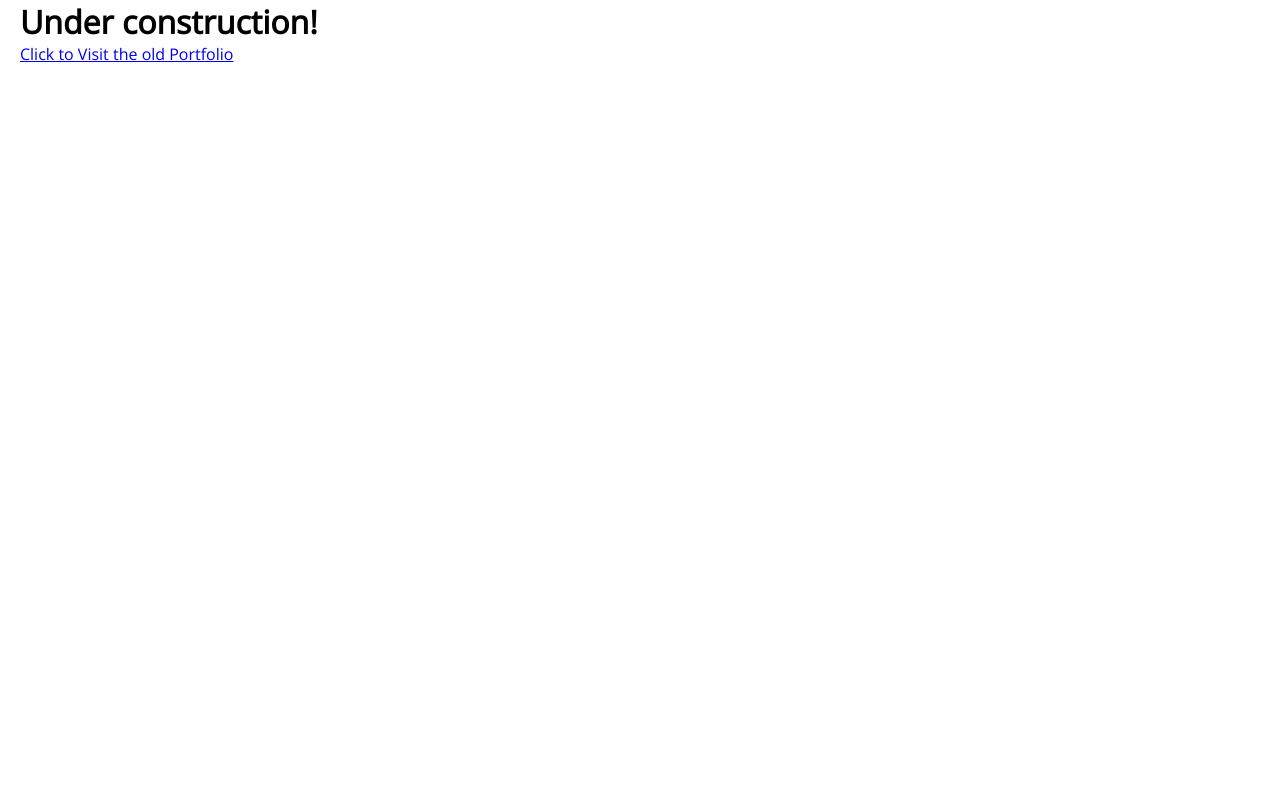
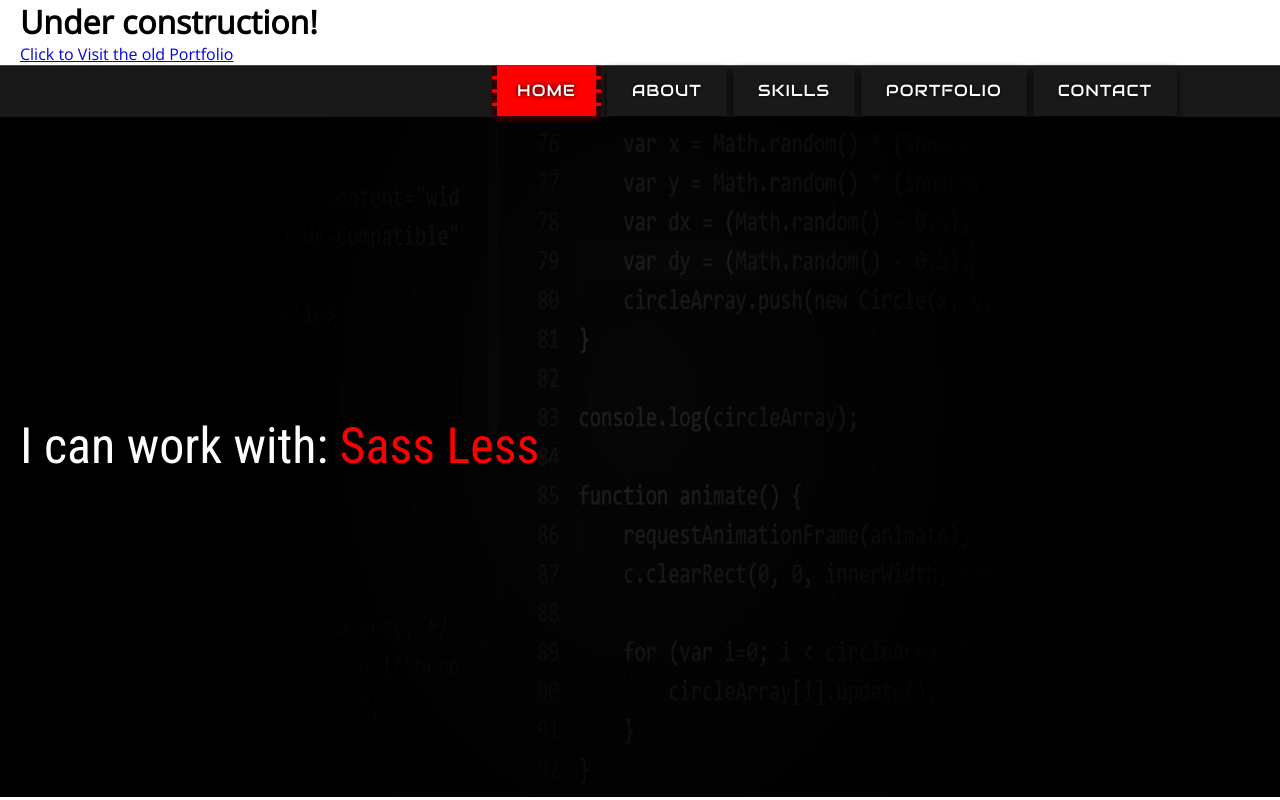
Before and after one commit to CoDemented/portfolio, a plain HTML site: page index.html in a window 1280 px wide. Drawn offline with nearby package versions, Linux system fonts and the light colour scheme; a web font is replaced by a local one.

Commit message:
updated hero

```diff
--- /dev/null
+++ b/dist/css/config.css
@@ -0,0 +1,23 @@
+@import url("https://fonts.googleapis.com/css?family=Open+Sans|Roboto+Condensed|Ubuntu&display=swap");
+@import url("https://fonts.googleapis.com/css?family=Audiowide|Staatliches|Teko|Viga&display=swap");
+* {
+  margin: 0;
+  padding: 0;
+  box-sizing: border-box; }
+
+html {
+  font-family: "Open Sans", sans-serif;
+  font-size: 62.5%; }
+
+body {
+  font-size: 1.6rem; }
+
+.container {
+  max-width: 1280px;
+  margin: 0 auto;
+  padding: 0 20px; }
+
+.container-fs {
+  max-width: 100%; }
+
+/*# sourceMappingURL=config.css.map */
--- a/dist/css/main.css
+++ b/dist/css/main.css
@@ -1,4 +1,5 @@
 @import url("https://fonts.googleapis.com/css?family=Open+Sans|Roboto+Condensed|Ubuntu&display=swap");
+@import url("https://fonts.googleapis.com/css?family=Audiowide|Staatliches|Teko|Viga&display=swap");
 * {
   margin: 0;
   padding: 0;
@@ -19,4 +20,63 @@ body {
 .container-fs {
   max-width: 100%; }
 
+nav {
+  width: 100%;
+  height: 52px;
+  background: rgba(0, 0, 0, 0.9);
+  border-top: 1px solid rgba(255, 255, 255, 0.2);
+  position: sticky;
+  top: 0; }
+
+nav ul {
+  display: flex;
+  margin: 0;
+  padding: 0 100px;
+  float: right; }
+
+nav ul li {
+  list-style: none; }
+
+nav ul li a {
+  font-family: 'Audiowide', cursive;
+  color: #fff;
+  display: block;
+  padding: 0 20px;
+  margin: 0 3px;
+  text-decoration: none;
+  text-transform: uppercase;
+  line-height: 50px;
+  box-shadow: 0 5px 8px 0px #000;
+  /* transition:  100ms ease-out; */
+  border-right: 5px dashed transparent;
+  border-left: 5px dashed transparent;
+  text-shadow: 0 0 5px #000000;
+  letter-spacing: 1px; }
+
+nav ul li a.selected, nav ul li a:hover {
+  background: #f00;
+  border-right: 5px dashed rgba(0, 0, 0, 0.8);
+  border-left: 5px dashed rgba(0, 0, 0, 0.8);
+  box-shadow: 0 7px 5px -3px #420000;
+  animation: lrshed 600ms ease-out; }
+
+@keyframes lrshed {
+  0% {
+    box-shadow: 0px 5px 3px -3px #ffffff, -2000px 5px 3px -3px #f00, 1000px 5px 3px -3px #f00; } }
+.hero {
+  background: url(../imgs/codeBgCanvas.jpg);
+  background-attachment: fixed;
+  background-size: 100% 100%; }
+  .hero .hero-text-box {
+    padding: 300px 0; }
+
+.typer {
+  font-family: "Roboto Condensed", sans-serif;
+  text-shadow: 0 0 5px #000000;
+  font-weight: 100; }
+  .typer span {
+    color: #f00;
+    text-shadow: 0 0 5px #000000;
+    text-transform: initial; }
+
 /*# sourceMappingURL=main.css.map */
--- /dev/null
+++ b/dist/css/main.min.css
@@ -0,0 +1 @@
+@import url(https://fonts.googleapis.com/css?family=Open+Sans|Roboto+Condensed|Ubuntu&display=swap);*{margin:0;padding:0;box-sizing:border-box}html{font-family:"Open Sans",sans-serif;font-size:62.5%}body{font-size:1.6rem}.container{max-width:1280px;margin:0 auto;padding:0 20px}.container-fs{max-width:100%}.hero{background:url(../imgs/heroBg.jpg)}
--- a/dist/sass/config.scss
+++ b/dist/sass/config.scss
@@ -1,6 +1,8 @@
 @import url('https://fonts.googleapis.com/css?family=Open+Sans|Roboto+Condensed|Ubuntu&display=swap');
+@import url('https://fonts.googleapis.com/css?family=Audiowide|Staatliches|Teko|Viga&display=swap');
+
 // ------------ Theme Colors
-$cp: #fff;
+$cp: #f00;
 $cpHover: #fff;
 $cs: #fff;
 $csHover: #fff;
--- a/dist/sass/main.scss
+++ b/dist/sass/main.scss
@@ -1 +1,27 @@
 @import "config.scss";
+@import "nav.scss";
+
+.hero {
+    background: url(../imgs/codeBgCanvas.jpg);
+    background-attachment: fixed;
+    background-size: 100% 100%;
+
+    .hero-text-box {
+        padding: 300px 0;
+    }
+}
+
+.typer {
+    font-family: $font1;
+    // font-family: 'Viga', sans-serif;
+    // font-family: 'Staatliches', cursive;
+    // font-family: 'Audiowide', cursive;
+    text-shadow: 0 0 5px #000000;
+    font-weight: 100;
+
+    span {
+        color: $cp;
+        text-shadow: 0 0 5px #000000;
+        text-transform: initial;
+    }
+}
--- /dev/null
+++ b/dist/sass/nav.scss
@@ -0,0 +1,50 @@
+nav {
+    width: 100%;
+    height: 52px;
+    background: rgba(0,0,0,.9);
+    border-top: 1px solid rgba(255,255,255,.2);
+    // border-bottom: 1px solid #f00;
+    position: sticky;
+    top: 0;
+}
+nav ul {
+    display: flex;
+    margin: 0;
+    padding: 0 100px;
+    float: right;
+    }
+
+    nav ul li {
+        list-style: none;
+    }
+    nav ul li a {
+        font-family: 'Audiowide', cursive;
+        color: #fff;
+        display: block;
+        padding: 0 20px;
+        margin: 0 3px;
+        text-decoration: none;
+        text-transform: uppercase;
+        line-height: 50px;
+        box-shadow: 0 5px 8px 0px #000;
+        /* transition:  100ms ease-out; */
+        border-right: 5px dashed transparent;
+    border-left: 5px dashed transparent;
+    text-shadow: 0 0 5px #000000;
+    letter-spacing: 1px;
+    }
+    nav ul li a.selected,nav ul li a:hover {
+        background: $cp;
+        border-right: 5px dashed rgba(0,0,0,.8);
+        border-left: 5px dashed rgba(0,0,0,.8);
+        box-shadow: 0 7px 5px -3px #420000;
+        animation: lrshed 600ms ease-out;
+    }
+
+@keyframes lrshed {
+    0% {
+        box-shadow: 0px 5px 3px -3px #ffffff,
+        -2000px 5px 3px -3px $cp,
+    1000px 5px 3px -3px $cp;
+    }
+}
--- a/index.html
+++ b/index.html
@@ -1,5 +1,6 @@
 <!DOCTYPE html>
 <html lang="en">
+
 <head>
     <meta charset="UTF-8">
     <meta name="viewport" content="width=device-width, initial-scale=1.0">
@@ -7,14 +8,58 @@
     <link rel="stylesheet" type="text/css" href="dist/css/main.css">
     <title>CODEMENTED</title>
 </head>
+
 <body>
 
     <div class="container">
 
-    <h1>Under construction!</h1>
-    <a href="https://webdevuniverse.github.io/portfoliox3/" target="_blank">Click to Visit the old Portfolio</a>
+        <h1>Under construction!</h1>
+        <a href="https://webdevuniverse.github.io/portfoliox3/" target="_blank">Click to Visit the old Portfolio</a>
     </div>
 
+    <nav id="Nav">
+        <ul>
+            <li><a href="#" class="selected">Home</a></li>
+            <li><a href="#">About</a></li>
+            <li><a href="#">Skills</a></li>
+            <li><a href="#">Portfolio</a></li>
+            <li><a href="#">Contact</a></li>
+        </ul>
+    </nav>
 
+    <section class="hero">
+        <div class="container">
+            <div class="hero-text-box">
+                <div class="typer" style="    color: #fff;
+                        font-size: 50px;">
+                </div>
+            </div>
+        </div>
+    </section>
+
+
+
+
+    <script src="https://cdn.jsdelivr.net/npm/typed.js@2.0.9"></script>
+    <script>
+        var typed = new Typed('.typer', {
+            strings: [" ", "Hello!", "I'm an experienced Frontend Developer",
+                "I can work with: <span>HTML5 Sementic Markup</span>",
+                "I can work with: <span>CSS3 with Prefixes CBS</span>",
+                "I can work with: <span>Sass Less</span>",
+                "I can work with: <span>JS JQery</span>",
+                "I can work with: <span>NPM Webpacks</span>",
+                "I can work with: <span>Github</span>",
+                "I can work with: <span>Bootstrap 4</span>",
+                "I can work with: <span>Wordpress</span>",
+                "I can work with: <span>Magento</span>",
+                "I prefer: <span>Less and Clean Code</span>",
+                "I prefer: <span>Comments to make easy for the others</span>",
+                "I prefer: <span>High Quality but Compressed Images</span>"
+            ],
+            typeSpeed: 10
+        });
+    </script>
 </body>
+
 </html>
```
Also changed, not shown: dist/js/canvas.js (added, +134 -0 lines), dist/imgs/codeBgCanvas.jpg (added), dist/imgs/heroBg.jpg (added), 4 other files.
